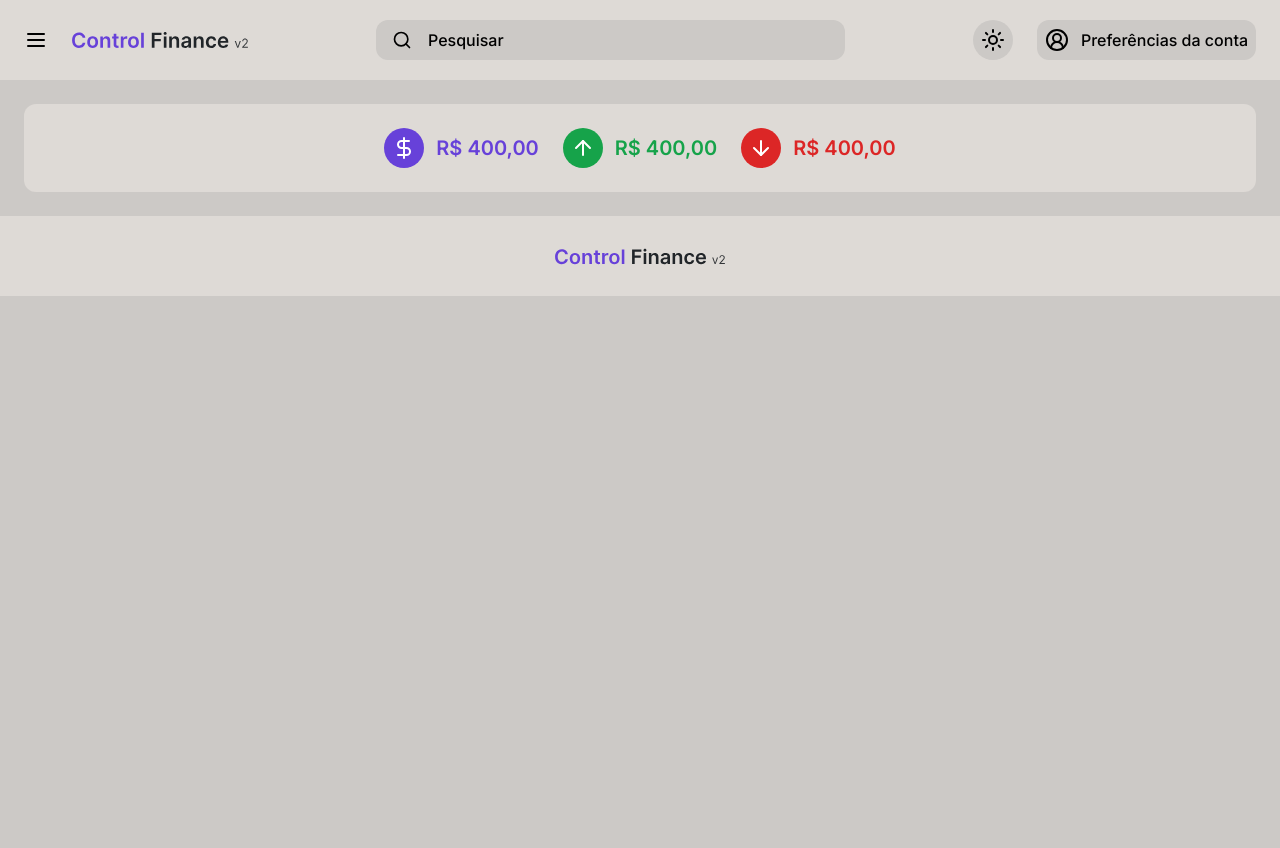
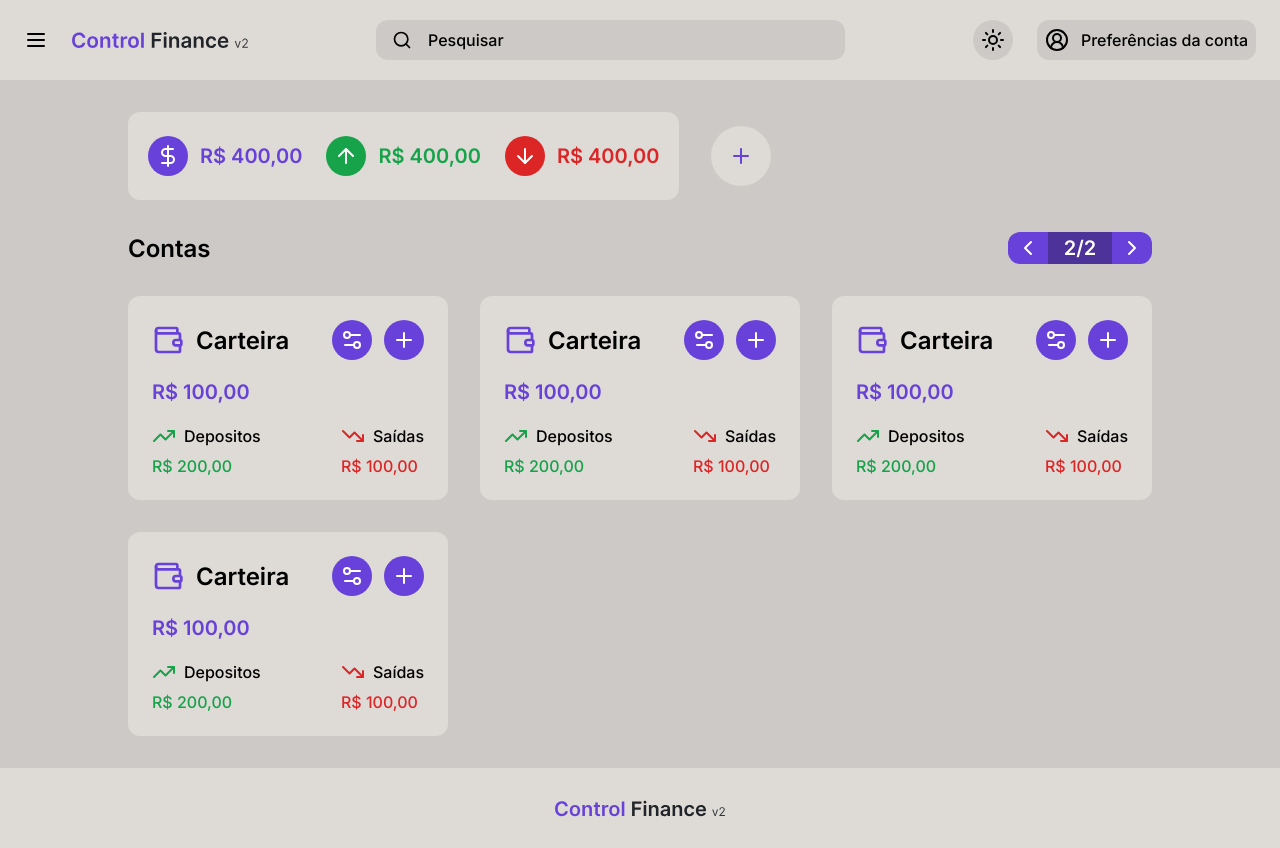
Before and after one commit to ismael-henrique-dev/Control-Finance-v2-Frontend, a React (Vite) app: page /contas in a window 1280 px wide. Before the commit the page ends 800 px from the top, so only its background shows below. Built offline with nearby package versions, Linux system fonts and the light colour scheme.

Commit message:
Accounts finished

```diff
--- /dev/null
+++ b/src/components/Button/index.tsx
@@ -0,0 +1,10 @@
+import { Plus } from "lucide-react";
+import { ContainerButton } from "./styles";
+
+export function Button() {
+  return (
+    <ContainerButton>
+      <Plus size={24} />
+    </ContainerButton>
+  )
+}
--- /dev/null
+++ b/src/components/Button/styles.ts
@@ -0,0 +1,13 @@
+import styled from "styled-components";
+
+export const ContainerButton = styled.button`
+  width: 3.75rem;
+  height: 3.75rem;
+  border-radius: 50%;
+  border: 0;
+  background-color: ${(props) => props.theme.primaryGray};
+  color: ${(props) => props.theme.secundary};
+  display: flex;
+  justify-content: center;
+  align-items: center;
+`;
--- /dev/null
+++ b/src/components/PaginationMenu/index.tsx
@@ -0,0 +1,18 @@
+import { ChevronLeft } from "lucide-react";
+import { ContainerPagination, PaginationButton } from "./styles";
+
+export function PaginationMenu() {
+  return (
+    <ContainerPagination>
+      <PaginationButton variant="Normal">
+        <ChevronLeft />
+      </PaginationButton>
+      <section>
+        2/2
+      </section>
+      <PaginationButton variant="Rotate">
+        <ChevronLeft />
+      </PaginationButton>
+    </ContainerPagination>
+  );
+}
--- /dev/null
+++ b/src/components/PaginationMenu/styles.ts
@@ -0,0 +1,40 @@
+import styled from "styled-components";
+
+export const ContainerPagination = styled.div`
+  display: flex;
+  align-items: center;
+  justify-content: center;
+
+  section {
+    background-color: ${(props) => props.theme.primary};
+    width: 4rem;
+    height: 2rem;
+    display: flex;
+    align-items: center;
+    justify-content: center;
+    color: ${(props) => props.theme.white};
+    font-size: 1.25rem;
+    font-weight: 600;
+  }
+`;
+
+interface Horiantacion {
+  variant?: "Rotate" | "Normal"
+}
+
+export const PaginationButton = styled.button<Horiantacion>`
+  width: 2.5rem;
+  height: 2rem;
+  display: flex;
+  align-items: center;
+  justify-content: center;
+  background-color: ${(props) => props.theme.secundary};
+  color: ${(props) => props.theme.white};
+  border: 0;
+  border-top-left-radius: 12px;
+  border-bottom-left-radius: 12px;
+  cursor: pointer;
+
+  transform: ${(props) =>
+    props.variant === "Rotate" ? "rotate(180deg)" : "none"};
+`;
--- a/src/components/Summary/styles.tsx
+++ b/src/components/Summary/styles.tsx
@@ -1,17 +1,22 @@
 import styled from "styled-components"
 
 export const ContainerSummary = styled.div`
-  width: auto;
   display: flex;
   align-items: center;
   justify-content: center;
   padding: 1.5rem 1.25rem;
   background-color: ${(props) => props.theme.primaryGray};
-  margin: 24px;
   gap: 1.5rem;
   border-radius: 12px;
   flex-wrap: wrap;
-`
+
+  @media (max-width: 768px) {
+    & {
+      width: 20rem;
+      justify-content: start;
+    }
+  }
+`;
 
 interface TransactionTypeVariants {
   variant: "total" | "income" | "outcome"
--- a/src/pages/Accounts/index.tsx
+++ b/src/pages/Accounts/index.tsx
@@ -1,9 +1,27 @@
+
+import { Button } from "../../components/Button";
+import { AccountCard } from "../../components/Cards/AccountCard";
+import { PaginationMenu } from "../../components/PaginationMenu";
 import { Summary } from "../../components/Summary";
+import { ContainerAccounts, ContainerBarSummary, MainContainer, Section } from "./styles";
 
 export function Accounts() {
   return (
-    <>
-      <Summary />
-    </>
-  )
+    <ContainerAccounts>
+      <ContainerBarSummary>
+        <Summary />
+        <Button />
+      </ContainerBarSummary>
+      <Section>
+        <strong>Contas</strong>
+        <PaginationMenu />
+      </Section>
+      <MainContainer>
+        <AccountCard isPageAccounts />
+        <AccountCard isPageAccounts />
+        <AccountCard isPageAccounts />
+        <AccountCard isPageAccounts />
+      </MainContainer>
+    </ContainerAccounts>
+  );
 }
--- /dev/null
+++ b/src/pages/Accounts/styles.ts
@@ -0,0 +1,60 @@
+import styled from "styled-components";
+
+export const ContainerAccounts = styled.div`
+  max-width: 64rem;
+  display: flex;
+  flex-direction: column;
+  justify-content: start;
+  align-items: start;
+  padding: 0;
+  margin: 2rem auto; /* alterar dps */
+  /* flex-wrap: wrap; */
+  gap: 2rem;
+`;
+
+export const ContainerBarSummary = styled.div`
+  width: 100%;
+  display: flex;
+  justify-content: start;
+  align-items: center;
+  gap: 2rem;
+  flex-wrap: wrap-reverse;
+
+  @media (max-width: 768px) {
+    & {
+      justify-content: center;
+      flex-direction: column-reverse;
+    }
+  }
+`;
+
+export const Section = styled.section`
+  width: 100%;
+  display: flex;
+  align-items: center;
+  justify-content: space-between;
+
+  strong {
+    font-weight: 600;
+    font-size: 1.5rem;
+    color: ${(props) => props.theme.text};
+  }
+
+  @media (max-width: 768px) {
+    width: 20rem;
+    margin: auto;
+  }
+`;
+
+export const MainContainer = styled.main`
+  display: flex;
+  justify-content: start;
+  flex-wrap: wrap;
+  gap: 2rem;
+
+  @media (max-width: 768px) {
+    & {
+      justify-content: center;
+    }
+  }
+`;
```
